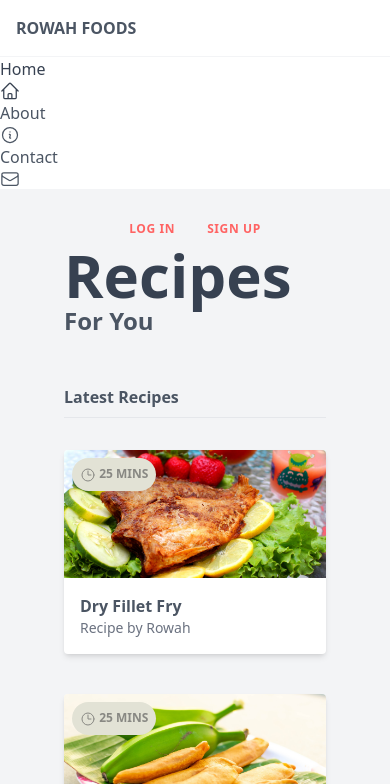
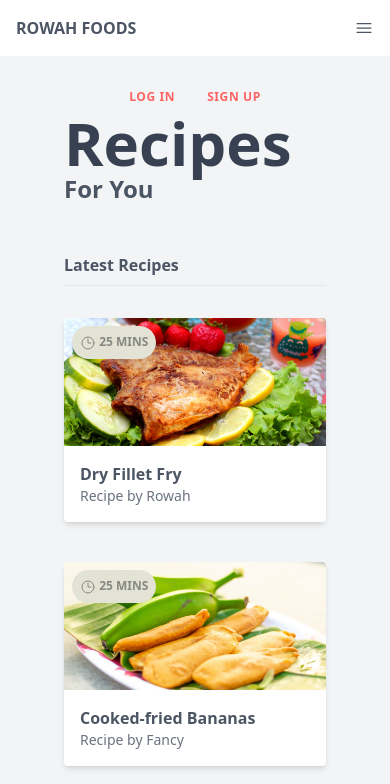
Before and after one commit to rowah/rowah-foods, a website: page public/index.html in a window 390 px wide. Shown: the top 784 px of the page. Drawn offline with Linux system fonts and the light colour scheme.

Commit message:
show and hide nav and hamburger on different screens

```diff
--- a/public/index.html
+++ b/public/index.html
@@ -9,17 +9,38 @@
   <body class="text-gray-600 font-outfit">
     <!-- content wrapper -->
     <div class="grid md:grid-cols-3">
-      <div class="md:col-span-1">
+      <div class="md:col-span-1 md:flex md:justify-end">
         <!-- nav -->
 
         <nav>
           <div>
-            <h1 class="font-bold uppercase p-4 border-b border-gray-100">
-              <a href="/" class="hover:text-gray-700">Rowah Foods</a>
-            </h1>
-            <ul>
-              <li class="text-gray-700">
-                <a href="#"><span>Home</span></a>
+            <div
+              class="flex border-b border-gray-100 justify-between items-center"
+            >
+              <h1 class="font-bold uppercase p-4">
+                <a href="/" class="hover:text-gray-700">Rowah Foods</a>
+              </h1>
+              <div class="px-4 cursor-pointer md:hidden">
+                <svg
+                  class="w-5"
+                  fill="none"
+                  stroke="currentColor"
+                  stroke-width="1.5"
+                  viewBox="0 0 24 24"
+                  xmlns="http://www.w3.org/2000/svg"
+                  aria-hidden="true"
+                >
+                  <path
+                    stroke-linecap="round"
+                    stroke-linejoin="round"
+                    d="M3.75 6.75h16.5M3.75 12h16.5m-16.5 5.25h16.5"
+                  ></path>
+                </svg>
+              </div>
+            </div>
+
+            <ul class="hidden md:block">
+              <li class="text-black flex border-r-4 border-primary py-1">
                 <svg
                   class="w-5"
                   fill="none"
@@ -35,9 +56,9 @@
                     d="M2.25 12l8.954-8.955c.44-.439 1.152-.439 1.591 0L21.75 12M4.5 9.75v10.125c0 .621.504 1.125 1.125 1.125H9.75v-4.875c0-.621.504-1.125 1.125-1.125h2.25c.621 0 1.125.504 1.125 1.125V21h4.125c.621 0 1.125-.504 1.125-1.125V9.75M8.25 21h8.25"
                   ></path>
                 </svg>
+                <a href="#" class="ml-2"><span>Home</span></a>
               </li>
-              <li>
-                <a href="#"><span>About</span></a>
+              <li class="flex py-1">
                 <svg
                   class="w-5"
                   fill="none"
@@ -53,9 +74,9 @@
                     d="M11.25 11.25l.041-.02a.75.75 0 011.063.852l-.708 2.836a.75.75 0 001.063.853l.041-.021M21 12a9 9 0 11-18 0 9 9 0 0118 0zm-9-3.75h.008v.008H12V8.25z"
                   ></path>
                 </svg>
+                <a href="#" class="ml-2"><span>About</span></a>
               </li>
-              <li>
-                <a href="#"><span>Contact</span></a>
+              <li class="flex py-1">
                 <svg
                   class="w-5"
                   fill="none"
@@ -71,6 +92,7 @@
                     d="M21.75 6.75v10.5a2.25 2.25 0 01-2.25 2.25h-15a2.25 2.25 0 01-2.25-2.25V6.75m19.5 0A2.25 2.25 0 0019.5 4.5h-15a2.25 2.25 0 00-2.25 2.25m19.5 0v.243a2.25 2.25 0 01-1.07 1.916l-7.5 4.615a2.25 2.25 0 01-2.36 0L3.32 8.91a2.25 2.25 0 01-1.07-1.916V6.75"
                   ></path>
                 </svg>
+                <a href="#" class="ml-2"><span>Contact</span></a>
               </li>
             </ul>
           </div>
```
Also changed, not shown: dist/output.css.
